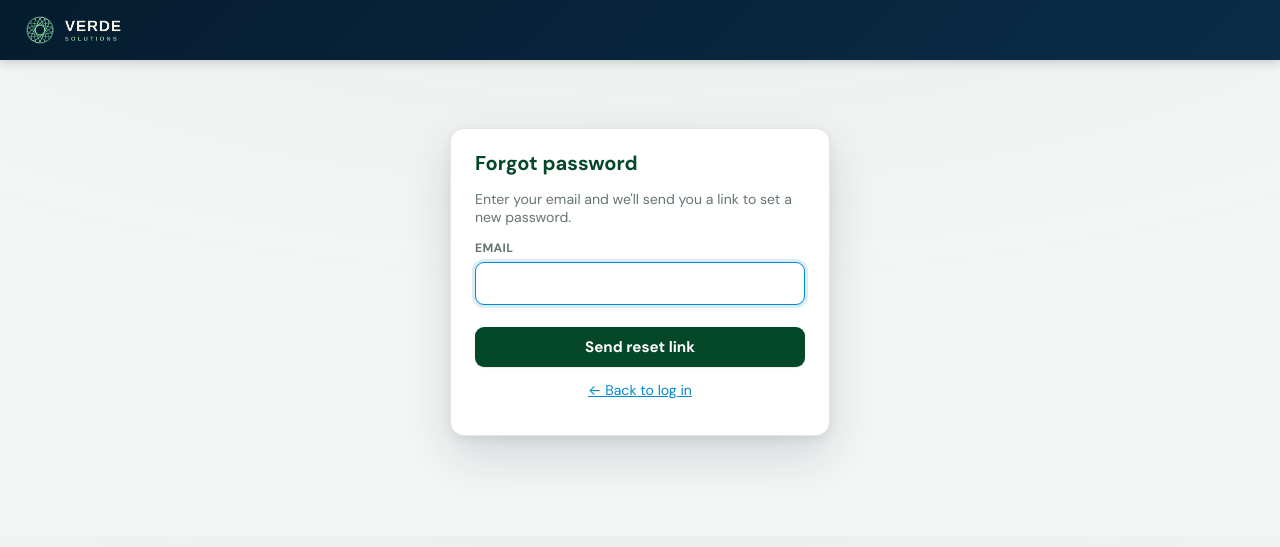
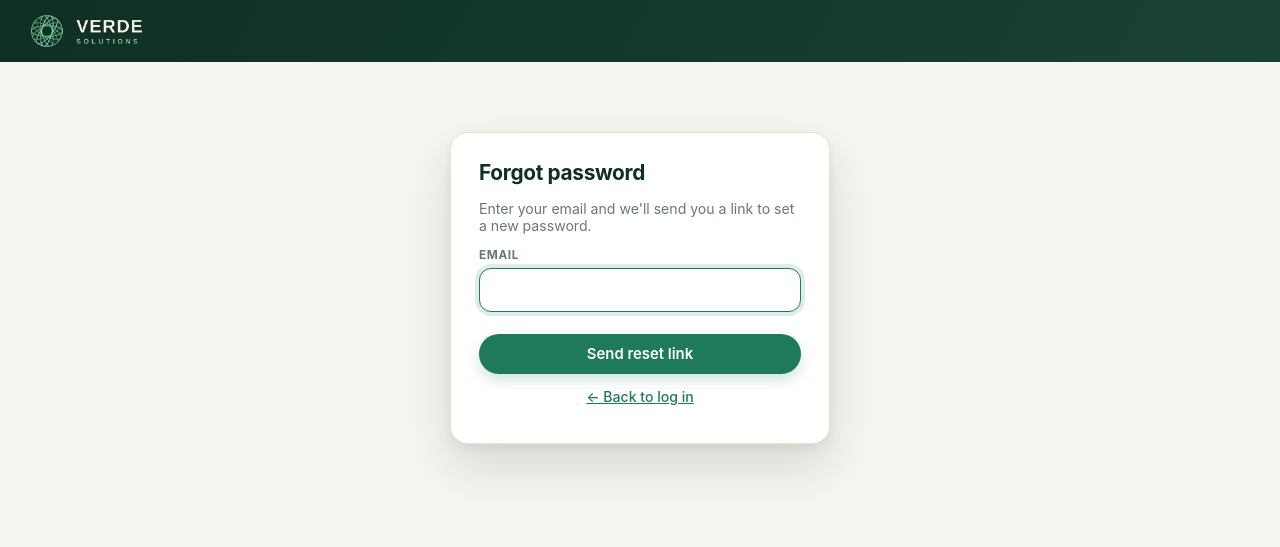
Before and after one commit to matthewyoung-source/verde-timesheet-app, a Flask app: page /forgot-password in a window 1280 px wide. Shown: the top 547 px of the page. Run offline with Flask 3, Linux system fonts and the light colour scheme.

Commit message:
Restyle: green/amber palette to match site

```diff
--- a/static/style.css
+++ b/static/style.css
@@ -1,178 +1,191 @@
+/* Verde Solutions timesheet app -- same design language as verde-solutions.net
+   and the Verde Outreach portal: warm off-white ground, deep green + brand
+   green, amber accent, Plus Jakarta Sans, rounded cards, pill buttons. */
 :root {
-  --navy: #051c2f;
-  --navy-light: #0b2c47;
-  --green: #044729;
-  --green-dark: #022e1a;
-  --blue: #018acd;
-  --blue-dark: #016fa3;
-  --bg: #f4f6f5;
+  --deep: #0f2f24;        /* header, headline ink on light */
+  --deep-2: #1a4234;      /* header gradient end */
+  --brand: #1f7a5a;       /* buttons, links, focus */
+  --brand-dark: #196549;
+  --brand-soft: #e6f5ef;  /* tinted backgrounds */
+  --amber: #f2a93b;       /* accent / attention */
+  --amber-dark: #b9791a;
+  --amber-soft: #fdf1d6;
+  --bg: #f6f5f1;
   --card: #ffffff;
-  --border: #e3e8e4;
-  --text: #1f2a24;
-  --muted: #66766c;
+  --border: #e6e4dc;
+  --text: #172320;
+  --muted: #6b7773;
   --error: #b3412a;
 
   /* Status palette -- reserved for state, never reused as a plain accent.
      Always paired with a label (and a dot), never color alone. */
   --status-good-bg: #e2f0e8;
-  --status-good-text: #04592f;
+  --status-good-text: #14603f;
   --status-warning-bg: #fdf1d6;
   --status-warning-text: #8a5a00;
   --status-critical-bg: #fbe6e1;
   --status-critical-text: #b3412a;
-  --status-neutral-bg: #eef1ef;
+  --status-neutral-bg: #eeede7;
   --status-neutral-text: #5b6b61;
 
-  --radius: 14px;
-  --radius-sm: 9px;
-  --shadow-sm: 0 1px 2px rgba(5, 28, 47, 0.05), 0 1px 1px rgba(5, 28, 47, 0.04);
-  --shadow-md: 0 6px 16px rgba(5, 28, 47, 0.09), 0 1px 3px rgba(5, 28, 47, 0.06);
-  --shadow-lg: 0 20px 48px rgba(5, 28, 47, 0.14), 0 4px 10px rgba(5, 28, 47, 0.07);
+  --radius: 18px;
+  --radius-sm: 12px;
+  --shadow-sm: 0 1px 2px rgba(23, 35, 32, 0.05), 0 1px 1px rgba(23, 35, 32, 0.03);
+  --shadow-md: 0 8px 20px rgba(15, 47, 36, 0.10), 0 1px 3px rgba(15, 47, 36, 0.05);
+  --shadow-lg: 0 22px 48px rgba(15, 47, 36, 0.14), 0 4px 10px rgba(15, 47, 36, 0.06);
 }
 
 * { box-sizing: border-box; }
 
 body {
   margin: 0;
-  font-family: "DM Sans", -apple-system, BlinkMacSystemFont, "Segoe UI", Roboto, sans-serif;
-  background:
-    radial-gradient(1100px 420px at 50% -120px, rgba(4, 71, 41, 0.05), transparent),
-    var(--bg);
+  font-family: "Plus Jakarta Sans", -apple-system, BlinkMacSystemFont, "Segoe UI", Roboto, sans-serif;
+  background: var(--bg);
   color: var(--text);
   -webkit-font-smoothing: antialiased;
 }
 
+/* ---------- Top bar ---------- */
 .topbar {
-  background: linear-gradient(135deg, var(--navy) 0%, var(--navy-light) 100%);
+  background: linear-gradient(120deg, var(--deep) 0%, var(--deep-2) 100%);
   color: white;
-  padding: 14px 24px;
+  padding: 12px 28px;
   display: flex;
   justify-content: space-between;
   align-items: center;
-  box-shadow: 0 2px 10px rgba(0, 0, 0, 0.18);
   position: relative;
   z-index: 5;
 }
-
 .topbar a { color: white; text-decoration: none; }
-.topbar .brand {
-  font-weight: 700;
-  font-size: 1.1rem;
-  display: flex;
-  align-items: center;
-  gap: 10px;
+.topbar .brand { display: flex; align-items: center; gap: 10px; }
+.topbar .brand img { height: 38px; display: block; }
+.topbar nav { display: flex; align-items: center; gap: 2px; }
+.topbar nav a {
+  padding: 8px 14px;
+  border-radius: 10px;
+  color: rgba(255, 255, 255, 0.82);
+  font-size: 0.92rem;
+  font-weight: 500;
+  transition: background 0.15s ease, color 0.15s ease;
 }
-.topbar .brand img { height: 32px; display: block; }
-.topbar nav { display: flex; align-items: center; }
-.topbar nav a {
-  margin-left: 4px;
-  padding: 7px 12px;
-  border-radius: 999px;
-  opacity: 0.85;
-  font-size: 0.92rem;
-  transition: background 0.15s ease, opacity 0.15s ease;
+.topbar nav a:hover, .topbar nav a.active {
+  color: #fff;
+  background: rgba(255, 255, 255, 0.10);
 }
 .topbar nav span {
-  margin-right: 6px;
-  opacity: 0.7;
-  font-size: 0.88rem;
+  display: inline-flex;
+  align-items: center;
+  gap: 8px;
+  margin-right: 10px;
+  padding-right: 14px;
+  border-right: 1px solid rgba(255, 255, 255, 0.14);
+  color: rgba(255, 255, 255, 0.72);
+  font-size: 0.86rem;
+  font-weight: 500;
 }
-.topbar nav a:hover, .topbar nav a.active {
-  opacity: 1;
-  background: rgba(255, 255, 255, 0.1);
-  text-decoration: none;
+.topbar nav span::before {
+  content: "";
+  width: 8px; height: 8px; border-radius: 50%;
+  background: var(--amber);
 }
 
 .container {
-  max-width: 820px;
+  max-width: 860px;
   margin: 0 auto;
-  padding: 28px 16px 60px;
+  padding: 30px 18px 64px;
 }
 
+/* ---------- Cards + type ---------- */
 .card {
   background: var(--card);
   border: 1px solid var(--border);
   border-radius: var(--radius);
   padding: 22px 24px;
-  margin-bottom: 20px;
+  margin-bottom: 18px;
   box-shadow: var(--shadow-sm);
 }
 
-h1, h2, h3 { color: var(--green); line-height: 1.25; }
-h1 { font-size: 1.85rem; font-weight: 700; letter-spacing: -0.01em; margin: 0 0 20px; }
-h2 { font-size: 1.25rem; font-weight: 700; margin: 0 0 6px; }
-h3 { font-size: 1.05rem; font-weight: 700; margin: 0 0 10px; }
+h1, h2, h3 { color: var(--deep); line-height: 1.2; letter-spacing: -0.015em; }
+h1 { font-size: 1.9rem; font-weight: 800; margin: 0 0 20px; }
+h2 { font-size: 1.3rem; font-weight: 700; margin: 0 0 6px; }
+h3 { font-size: 1.05rem; font-weight: 700; margin: 0 0 12px; }
 
+/* ---------- Buttons: pills ---------- */
 .btn {
   display: inline-block;
-  background: var(--green);
+  background: var(--brand);
   color: white;
-  border: none;
-  border-radius: var(--radius-sm);
+  border: 1.5px solid transparent;
+  border-radius: 999px;
   padding: 10px 20px;
-  font-size: 0.95rem;
+  font-size: 0.93rem;
   font-weight: 600;
   cursor: pointer;
   text-decoration: none;
   font-family: inherit;
-  box-shadow: var(--shadow-sm);
+  box-shadow: 0 6px 14px rgba(31, 122, 90, 0.20);
   transition: background 0.15s ease, box-shadow 0.15s ease, transform 0.1s ease;
 }
-.btn:hover { background: var(--green-dark); box-shadow: var(--shadow-md); transform: translateY(-1px); }
+.btn:hover { background: var(--brand-dark); box-shadow: 0 8px 18px rgba(31, 122, 90, 0.28); transform: translateY(-1px); }
 .btn:active { transform: translateY(0); box-shadow: none; }
 .btn.secondary {
   background: white;
-  color: var(--green);
-  border: 1.5px solid var(--green);
+  color: var(--brand);
+  border-color: rgba(31, 122, 90, 0.35);
   box-shadow: none;
 }
-.btn.secondary:hover { background: var(--green); color: white; }
-.btn.accent { background: var(--blue); }
-.btn.accent:hover { background: var(--blue-dark); }
+.btn.secondary:hover { background: var(--brand-soft); border-color: var(--brand); color: var(--brand-dark); }
+.btn.accent { background: var(--amber); color: var(--deep); box-shadow: 0 6px 14px rgba(242, 169, 59, 0.28); }
+.btn.accent:hover { background: #e39a2a; }
 
+/* ---------- Forms ---------- */
 input, textarea, select {
   width: 100%;
-  padding: 10px 12px;
+  padding: 11px 14px;
   border: 1.5px solid var(--border);
   border-radius: var(--radius-sm);
   font-size: 1rem;
   font-family: inherit;
   margin-bottom: 12px;
   background: white;
+  color: var(--text);
   transition: border-color 0.15s ease, box-shadow 0.15s ease;
 }
-
 input:focus, textarea:focus, select:focus {
   outline: none;
-  border-color: var(--blue);
-  box-shadow: 0 0 0 3px rgba(1, 138, 205, 0.15);
+  border-color: var(--brand);
+  box-shadow: 0 0 0 4px rgba(31, 122, 90, 0.14);
 }
-
 label {
   font-weight: 700;
-  font-size: 0.76rem;
+  font-size: 0.74rem;
   text-transform: uppercase;
-  letter-spacing: 0.03em;
+  letter-spacing: 0.05em;
   color: var(--muted);
   display: block;
   margin-bottom: 6px;
 }
 
-a { color: var(--blue); }
+a { color: var(--brand); font-weight: 500; }
+a:hover { color: var(--brand-dark); }
 
-table { width: 100%; border-collapse: collapse; margin-bottom: 10px; }
-th, td { text-align: left; padding: 10px 8px; border-bottom: 1px solid var(--border); font-size: 0.92rem; }
+/* ---------- Tables ---------- */
+table { width: 100%; border-collapse: separate; border-spacing: 0; margin-bottom: 10px; }
+th, td { text-align: left; padding: 11px 10px; border-bottom: 1px solid var(--border); font-size: 0.92rem; vertical-align: top; }
 th {
   color: var(--muted);
   font-weight: 700;
-  font-size: 0.72rem;
+  font-size: 0.71rem;
   text-transform: uppercase;
-  letter-spacing: 0.03em;
-  background: rgba(4, 71, 41, 0.03);
+  letter-spacing: 0.05em;
+  background: #faf9f6;
 }
-tbody tr:hover { background: rgba(1, 138, 205, 0.035); }
+tr:first-child th:first-child { border-top-left-radius: 10px; }
+tr:first-child th:last-child { border-top-right-radius: 10px; }
+tbody tr:hover td { background: rgba(31, 122, 90, 0.035); }
 tbody tr:last-child td { border-bottom: none; }
 
+/* ---------- Flash messages ---------- */
 .flash {
   padding: 12px 16px;
   border-radius: var(--radius-sm);
@@ -183,6 +196,7 @@ tbody tr:last-child td { border-bottom: none; }
 .flash.success { background: var(--status-good-bg); color: var(--status-good-text); }
 .flash.error { background: var(--status-critical-bg); color: var(--status-critical-text); }
 
+/* ---------- Status pills ---------- */
 .pill {
   display: inline-flex;
   align-items: center;
@@ -196,9 +210,7 @@ tbody tr:last-child td { border-bottom: none; }
 }
 .pill::before {
   content: "";
-  width: 6px;
-  height: 6px;
-  min-width: 6px;
+  width: 6px; height: 6px; min-width: 6px;
   border-radius: 50%;
   background: currentColor;
 }
@@ -207,14 +219,14 @@ tbody tr:last-child td { border-bottom: none; }
 .pill.warning { background: var(--status-warning-bg); color: var(--status-warning-text); }
 .pill.critical { background: var(--status-critical-bg); color: var(--status-critical-text); }
 
-/* Dashboard KPI row -- see stat-tile contract: label, value, optional delta/trend. */
+/* ---------- Dashboard KPI row ---------- */
 .stat-grid {
   display: grid;
-  grid-template-columns: repeat(4, 1fr);
+  grid-template-columns: repeat(4, minmax(0, 1fr));
   gap: 14px;
   margin-bottom: 22px;
 }
-@media (max-width: 700px) { .stat-grid { grid-template-columns: repeat(2, 1fr); } }
+@media (max-width: 700px) { .stat-grid { grid-template-columns: repeat(2, minmax(0, 1fr)); } }
 
 .stat-tile {
   background: var(--card);
@@ -224,23 +236,24 @@ tbody tr:last-child td { border-bottom: none; }
   box-shadow: var(--shadow-sm);
 }
 .stat-label {
-  font-size: 0.74rem;
+  font-size: 0.72rem;
   font-weight: 700;
   color: var(--muted);
   text-transform: uppercase;
-  letter-spacing: 0.03em;
+  letter-spacing: 0.05em;
   margin-bottom: 8px;
 }
 .stat-value {
-  font-size: 1.9rem;
-  font-weight: 700;
-  color: var(--navy);
+  font-size: 2rem;
+  font-weight: 800;
+  letter-spacing: -0.02em;
+  color: var(--deep);
 }
 .stat-tile.stat-tile-alert {
-  border-color: rgba(250, 178, 25, 0.45);
-  background: linear-gradient(180deg, var(--status-warning-bg) 0%, var(--card) 65%);
+  border-color: rgba(242, 169, 59, 0.55);
+  background: linear-gradient(180deg, var(--amber-soft) 0%, var(--card) 70%);
 }
-.stat-tile.stat-tile-alert .stat-value { color: var(--status-warning-text); }
+.stat-tile.stat-tile-alert .stat-value { color: var(--amber-dark); }
 
 .receipt-thumb { max-width: 100px; border-radius: var(--radius-sm); border: 1px solid var(--border); }
 
@@ -255,5 +268,18 @@ hr { border: none; border-top: 1px solid var(--border); margin: 20px 0; }
 .container > .card[style*="max-width:380px"],
 .container > .card[style*="max-width: 380px"] {
   box-shadow: var(--shadow-lg);
-  margin-top: 32px;
+  margin-top: 36px;
+  padding: 28px 28px 24px;
 }
+
+/* ---------- Phones ---------- */
+@media (max-width: 600px) {
+  .topbar { padding: 10px 14px; flex-wrap: wrap; gap: 6px; }
+  .topbar .brand img { height: 30px; }
+  .topbar nav { width: 100%; overflow-x: auto; -webkit-overflow-scrolling: touch; }
+  .topbar nav span { display: none; }
+  .container { padding: 20px 14px 48px; }
+  .card { padding: 18px 16px; }
+  h1 { font-size: 1.5rem; }
+  table { display: block; overflow-x: auto; white-space: nowrap; }
+}
```
